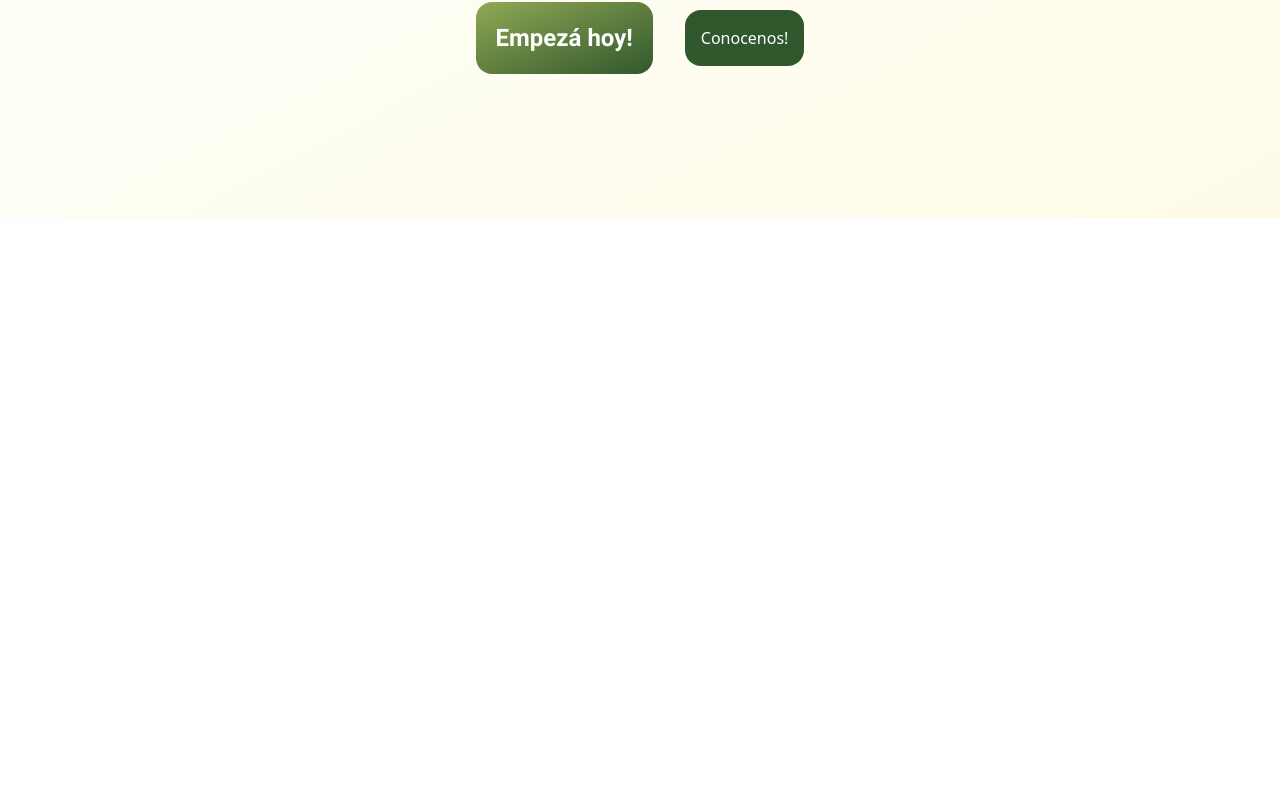
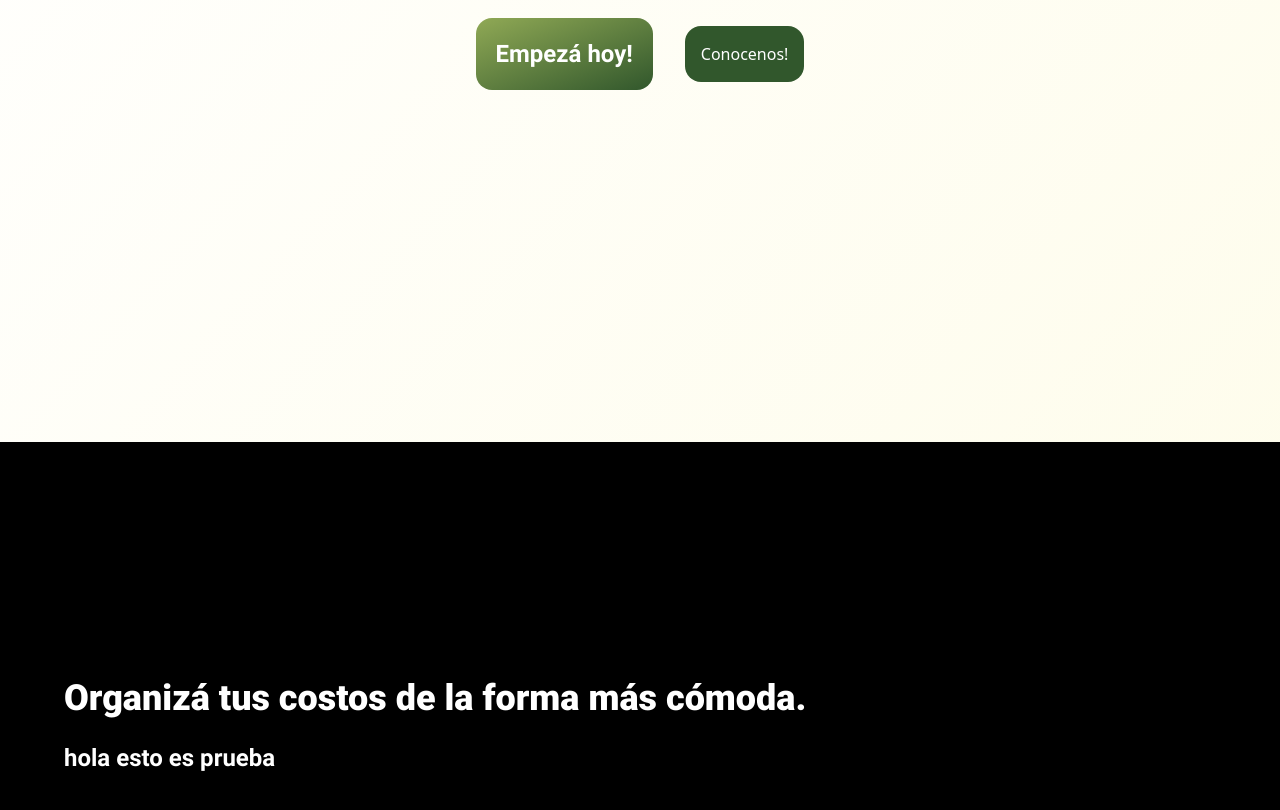
Before and after one commit to TaiFilipelli/Mateify, an Angular app: page / in a window 1280 px wide. Shown: the part 462-1272 px from the top of the page. Before the commit the page ends 800 px from the top, so only its background shows below. Built offline with nearby package versions, Linux system fonts and the light colour scheme.

Commit message:
añadida una única sección que, en principio, iba a tener un fondo de oficina con un texto. En un futuro tendrá una imagen atractiva que usará defer y otros módulos de Angular para cargar recursos!

```diff
--- a/src/app/pages/home/home.component.html
+++ b/src/app/pages/home/home.component.html
@@ -1,5 +1,5 @@
-<header class="flex flex-col text-center p-16">
-    <section class="p-20">
+<header class="flex flex-col text-center">
+    <section class="p-20 h-[87vh] mt-20">
         <h1 class="text-5xl font-robtop-black py-6">Mateify🧉</h1>
         <h2 class="text-2xl font-mont-md">Administrá tus gastos, visualizá tus consumos y organizate con mate en mano.</h2>
         <div class="flex flex-row items-center justify-center gap-8 mt-16">
@@ -7,5 +7,8 @@
             <a href="/about" class="text-base text-white font-medium p-4 bg-[#31572C] rounded-2xl">Conocenos!</a>
         </div>
     </section>
-
+    <section class="h-[70vh] bg-black text-white text-left flex flex-col justify-center p-16">
+        <h1 class="text-4xl font-robtop-black py-6">Organizá tus costos de la forma más cómoda.</h1>
+        <h2 class="text-2xl font-robtop-bold pb-4">hola esto es prueba</h2>
+    </section>
 </header>
```
